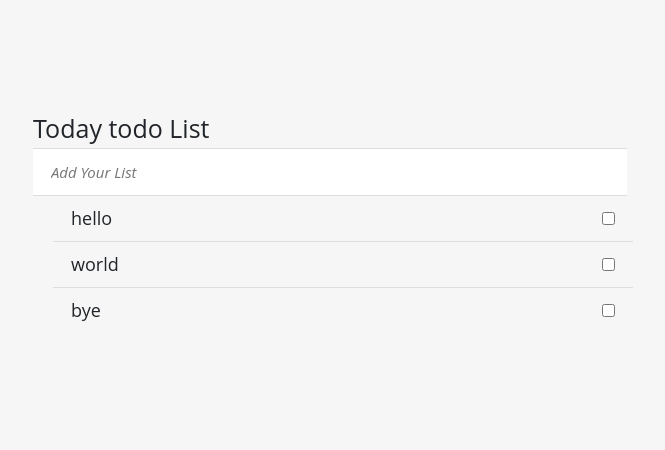
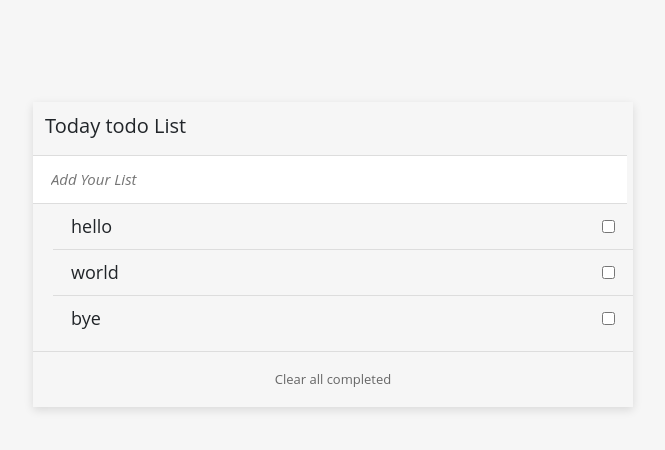
Before and after one commit to Amalcxc/ToDo-List, a website built with webpack: page index.html in a window 1280 px wide. Shown: the whole page, without its empty margins (307-972 px from the left). Built offline with nearby package versions, Linux system fonts and the light colour scheme.

Commit message:
add the styles to the project

```diff
--- a/index.html
+++ b/index.html
@@ -10,9 +10,12 @@
     <body>
     <div class="container">
         <form class="form">
-            <h1>Today todo List</h1>
+            <h2>Today todo List</h2>
             <input type="text" class="input" placeholder="Add Your List">
             <ul></ul>
+            <div id="clear" class="clear">
+                <a href="#">Clear all completed</a>
+            </div>
         </form>
     </div>
 
--- a/src/styles.css
+++ b/src/styles.css
@@ -11,11 +11,16 @@ html {
 body {
   font-family: 'Open Sans', sans-serif;
   background: #f6f6f6;
+  padding-top: 8%;
 }
 
 .form {
-  padding-top: 10%;
   width: 600px;
+  box-shadow: 0 3px 9px rgba(0, 0, 0, 0.12);
+}
+
+h2 {
+  padding: 12px;
 }
 
 .container {
@@ -48,3 +53,18 @@ body {
 .list-item:nth-child(1n + 2) {
   border-top: 1px solid #ddd;
 }
+
+
+
+.clear {
+  background: #f6f6f6;
+  text-align: center;
+  padding: 18px;
+  border-top: 1px solid #ddd;
+}
+
+.clear a {
+  text-decoration: none;
+  color: #666;
+  font-size: 1.3rem;
+}
```
